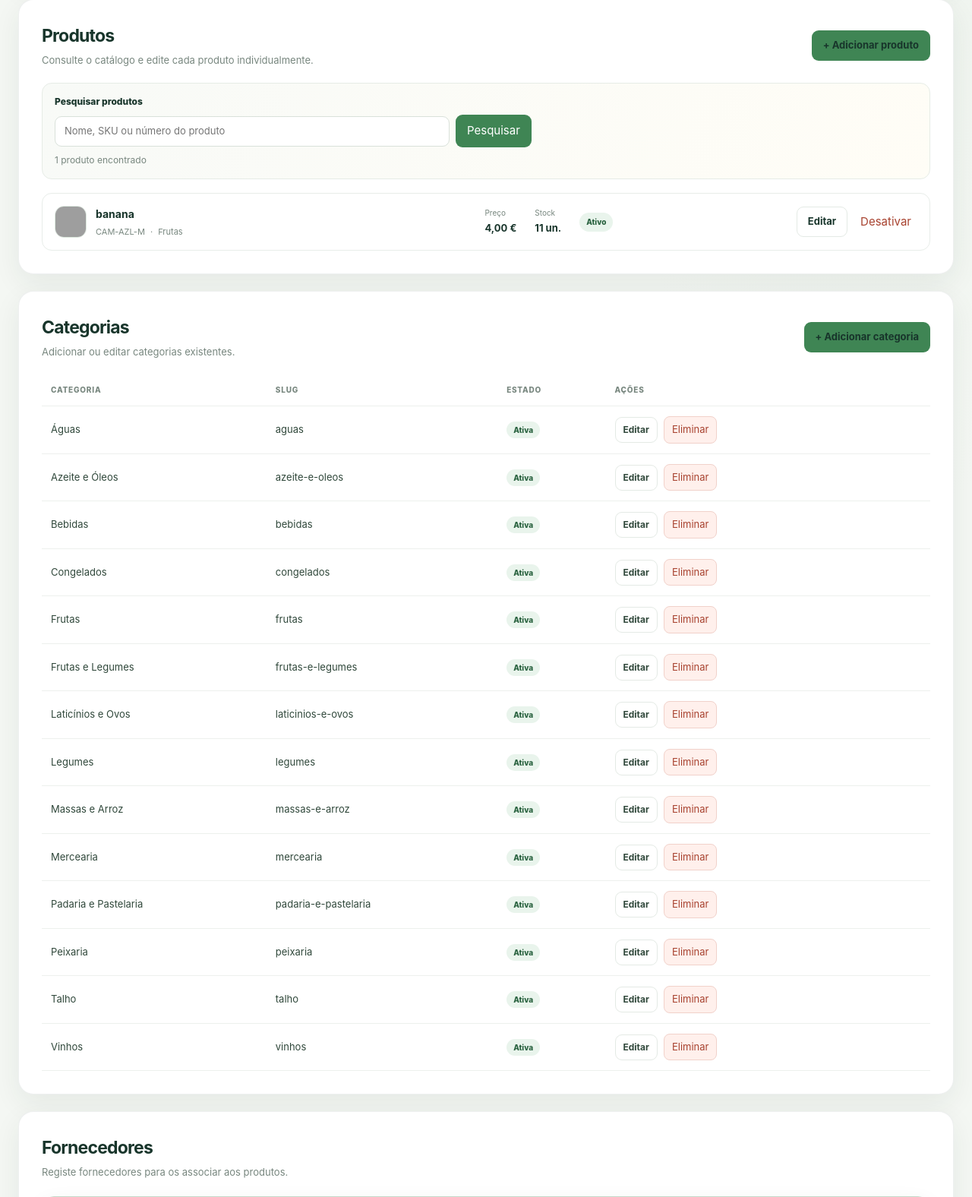
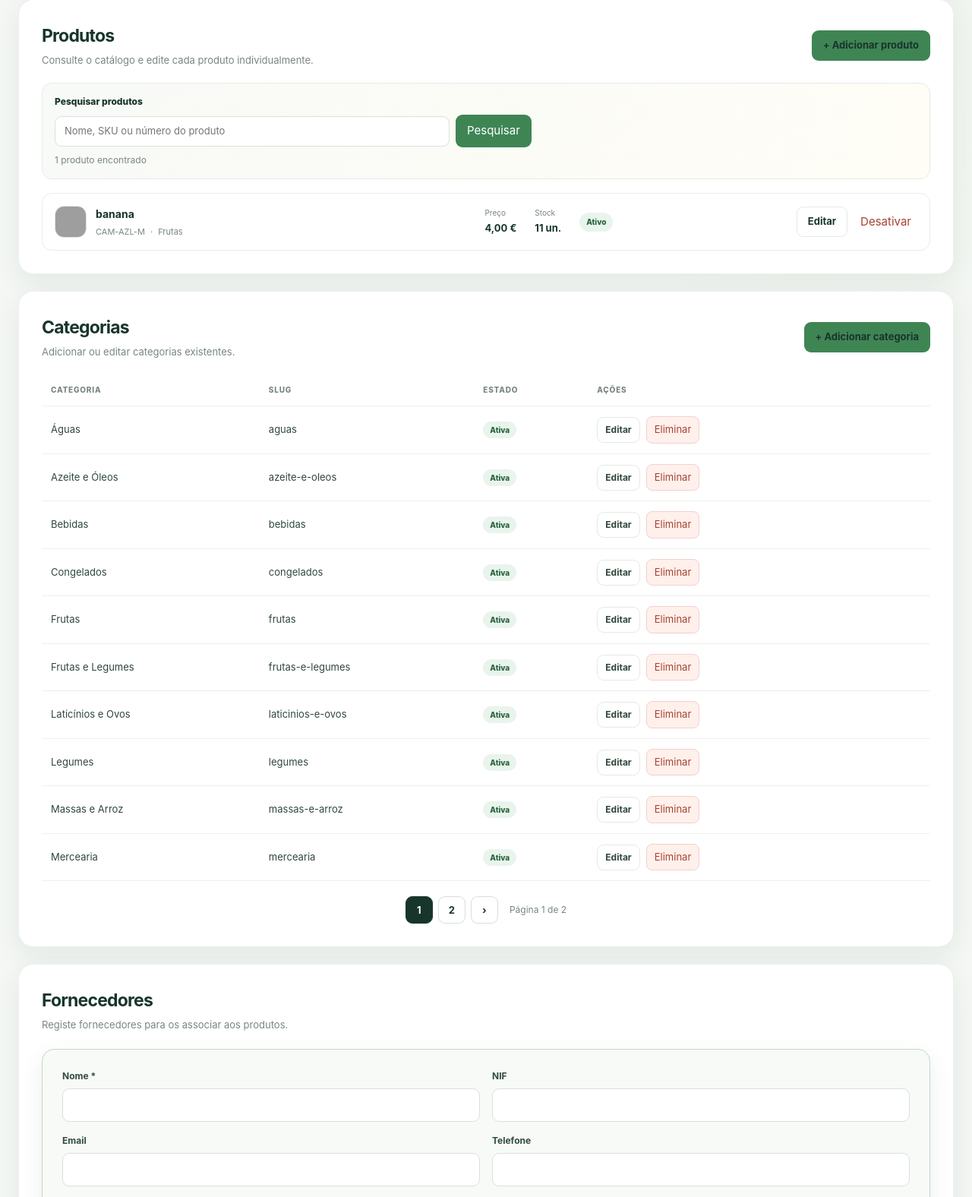
Before and after one commit to goncalo1307/DDM_LD_Grupo5, a PHP site: page /admin.php in a window 1280 px wide. Shown: the part 1528-3104 px from the top of the page at 76% size. Run offline with PHP 8.4, Linux system fonts and the light colour scheme; the visitor is signed in with stand-in values (Sample User, id 1); data comes from the database, SQL or seed files in the repository; grey boxes are pictures that could not be loaded.

Commit message:
estilo pras merdas yha

```diff
--- a/admin.css
+++ b/admin.css
@@ -279,6 +279,7 @@ body.admin-page {
   display: flex;
   align-items: center;
   justify-content: center;
+  flex-wrap: wrap;
   gap: 7px;
   margin-top: 20px;
 }
@@ -289,19 +290,19 @@ body.admin-page {
   height: 36px;
   padding: 0 9px;
   place-items: center;
-  border: 1px solid var(--admin-line);
+  border: 1px solid rgba(24, 53, 43, .16);
   border-radius: 9px;
   background: #fff;
   color: var(--admin-ink);
   font-size: 13px;
   font-weight: 750;
-  transition: background .16s, border-color .16s, color .16s;
+  text-decoration: none;
 }
 
 .admin-pagination a:hover,
 .admin-pagination a.is-current {
-  border-color: var(--admin-accent);
-  background: var(--admin-accent);
+  border-color: var(--admin-ink);
+  background: var(--admin-ink);
   color: #fff;
 }
 
--- a/admin.php
+++ b/admin.php
@@ -606,6 +606,12 @@ $mensagens = [
 $mensagem = $mensagens[$_GET['ok'] ?? ''] ?? '';
 
 $totalEncomendas = (int) $pdo->query('SELECT COUNT(*) FROM Encomenda')->fetchColumn();
+$encomendasPorPagina = 10;
+$totalPaginasEncomendas = max(1, (int) ceil($totalEncomendas / $encomendasPorPagina));
+$paginaEncomendas = isset($_GET['pagina_encomendas']) && is_string($_GET['pagina_encomendas'])
+    && ctype_digit($_GET['pagina_encomendas'])
+    ? max(1, min((int) $_GET['pagina_encomendas'], $totalPaginasEncomendas))
+    : 1;
 $totalHistorico = $isAdmin
     ? (int) $pdo->query('SELECT COUNT(*) FROM HistoricoEstadoEncomenda')->fetchColumn()
     : 0;
@@ -636,6 +642,7 @@ $funcionarios = $isAdmin
          ORDER BY Nome, IDUtilizador"
     )->fetchAll()
     : [];
+$offsetEncomendas = ($paginaEncomendas - 1) * $encomendasPorPagina;
 $encomendas = $pdo->query(
     'SELECT e.IDEncomenda, e.NumeroEncomenda, e.Estado, e.EstadoPagamento, e.MetodoPagamento,
             e.Total, e.DataCriacao, e.DataEntrega, e.EntregaNome, e.EntregaTelemovel,
@@ -648,7 +655,8 @@ $encomendas = $pdo->query(
             ) AS Artigos
      FROM Encomenda e
      INNER JOIN Utilizador u ON u.IDUtilizador = e.IDUtilizador
-     ORDER BY e.DataCriacao DESC, e.IDEncomenda DESC'
+     ORDER BY e.DataCriacao DESC, e.IDEncomenda DESC
+     LIMIT ' . $encomendasPorPagina . ' OFFSET ' . $offsetEncomendas
 )->fetchAll();
 
 $pesquisaProdutos = isset($_GET['pesquisa_produtos']) && is_string($_GET['pesquisa_produtos'])
@@ -661,6 +669,13 @@ $totalProdutos = (int) $pdo->query('SELECT COUNT(*) FROM Produto')->fetchColumn(
 $totalFornecedores = (int) $pdo->query('SELECT COUNT(*) FROM Fornecedor')->fetchColumn();
 
 $categorias = $pdo->query('SELECT IDCategoria, IDCategoriaPai, Nome, Slug, Ativo FROM Categoria ORDER BY Nome ASC, IDCategoria ASC')->fetchAll();
+$categoriasPorPagina = 10;
+$totalPaginasCategorias = max(1, (int) ceil(count($categorias) / $categoriasPorPagina));
+$paginaCategorias = isset($_GET['pagina_categorias']) && is_string($_GET['pagina_categorias'])
+    && ctype_digit($_GET['pagina_categorias'])
+    ? max(1, min((int) $_GET['pagina_categorias'], $totalPaginasCategorias))
+    : 1;
+$categoriasPagina = array_slice($categorias, ($paginaCategorias - 1) * $categoriasPorPagina, $categoriasPorPagina);
 $fornecedores = $pdo->query(
     'SELECT IDFornecedor, Nome FROM Fornecedor ORDER BY Nome'
 )->fetchAll();
@@ -1095,6 +1110,22 @@ function admin_csrf(): string {
           </tbody>
         </table>
       </div>
+      <?php if ($totalPaginasEncomendas > 1): ?>
+        <nav class="admin-pagination" aria-label="Paginação das encomendas">
+          <?php if ($paginaEncomendas > 1): ?>
+            <a href="<?= e(admin_url_paginacao([], 'pagina_encomendas', $paginaEncomendas - 1)) ?>#encomendas" aria-label="Página anterior">‹</a>
+          <?php endif; ?>
+          <?php for ($pagina = max(1, $paginaEncomendas - 2); $pagina <= min($totalPaginasEncomendas, $paginaEncomendas + 2); $pagina++): ?>
+            <a href="<?= e(admin_url_paginacao([], 'pagina_encomendas', $pagina)) ?>#encomendas"
+               class="<?= $pagina === $paginaEncomendas ? 'is-current' : '' ?>"
+               <?= $pagina === $paginaEncomendas ? 'aria-current="page"' : '' ?>><?= $pagina ?></a>
+          <?php endfor; ?>
+          <?php if ($paginaEncomendas < $totalPaginasEncomendas): ?>
+            <a href="<?= e(admin_url_paginacao([], 'pagina_encomendas', $paginaEncomendas + 1)) ?>#encomendas" aria-label="Página seguinte">›</a>
+          <?php endif; ?>
+          <span>Página <?= $paginaEncomendas ?> de <?= $totalPaginasEncomendas ?></span>
+        </nav>
+      <?php endif; ?>
     </section>
 
     <?php if ($isAdmin): ?>
@@ -1446,14 +1477,14 @@ function admin_csrf(): string {
         <table class="admin-table">
           <thead><tr><th>Categoria</th><th>Slug</th><th>Estado</th><th>Ações</th></tr></thead>
           <tbody>
-            <?php foreach ($categorias as $categoria): ?>
+            <?php foreach ($categoriasPagina as $categoria): ?>
               <tr class="<?= (string) $categoria['IDCategoria'] === (string) ($categoriaEdicao['IDCategoria'] ?? '') && $mostrarFormularioCategoria ? 'admin-category-editing' : '' ?>">
                 <td><?= e($categoria['Nome']) ?></td>
                 <td><?= e($categoria['Slug'] ?? '') ?></td>
                 <td><span class="admin-status <?= (int) ($categoria['Ativo'] ?? 0) ? 'is-active' : 'is-inactive' ?>"><?= (int) ($categoria['Ativo'] ?? 0) ? 'Ativa' : 'Inativa' ?></span></td>
                 <td>
                   <div class="admin-row-actions">
-                    <a class="admin-secondary-button" href="admin.php?editar_categoria=<?= (int) $categoria['IDCategoria'] ?>#form-categoria">Editar</a>
+                    <a class="admin-secondary-button" href="admin.php?editar_categoria=<?= (int) $categoria['IDCategoria'] ?>&amp;pagina_categorias=<?= $paginaCategorias ?>#form-categoria">Editar</a>
                     <form method="post" action="admin.php#categorias" onsubmit="return confirm('Eliminar a categoria <?= e($categoria['Nome']) ?>? Só é possível eliminar categorias sem produtos ou subcategorias.');">
                       <?= admin_csrf() ?>
                       <input type="hidden" name="acao" value="eliminar_categoria">
@@ -1470,6 +1501,22 @@ function admin_csrf(): string {
           </tbody>
         </table>
       </div>
+      <?php if ($totalPaginasCategorias > 1): ?>
+        <nav class="admin-pagination" aria-label="Paginação de categorias">
+          <?php if ($paginaCategorias > 1): ?>
+            <a href="<?= e(admin_url_paginacao([], 'pagina_categorias', $paginaCategorias - 1)) ?>#categorias" aria-label="Página anterior">‹</a>
+          <?php endif; ?>
+          <?php for ($pagina = max(1, $paginaCategorias - 2); $pagina <= min($totalPaginasCategorias, $paginaCategorias + 2); $pagina++): ?>
+            <a href="<?= e(admin_url_paginacao([], 'pagina_categorias', $pagina)) ?>#categorias"
+               class="<?= $pagina === $paginaCategorias ? 'is-current' : '' ?>"
+               <?= $pagina === $paginaCategorias ? 'aria-current="page"' : '' ?>><?= $pagina ?></a>
+          <?php endfor; ?>
+          <?php if ($paginaCategorias < $totalPaginasCategorias): ?>
+            <a href="<?= e(admin_url_paginacao([], 'pagina_categorias', $paginaCategorias + 1)) ?>#categorias" aria-label="Página seguinte">›</a>
+          <?php endif; ?>
+          <span>Página <?= $paginaCategorias ?> de <?= $totalPaginasCategorias ?></span>
+        </nav>
+      <?php endif; ?>
     </section>
 
     <section class="admin-section" id="fornecedores">
```
